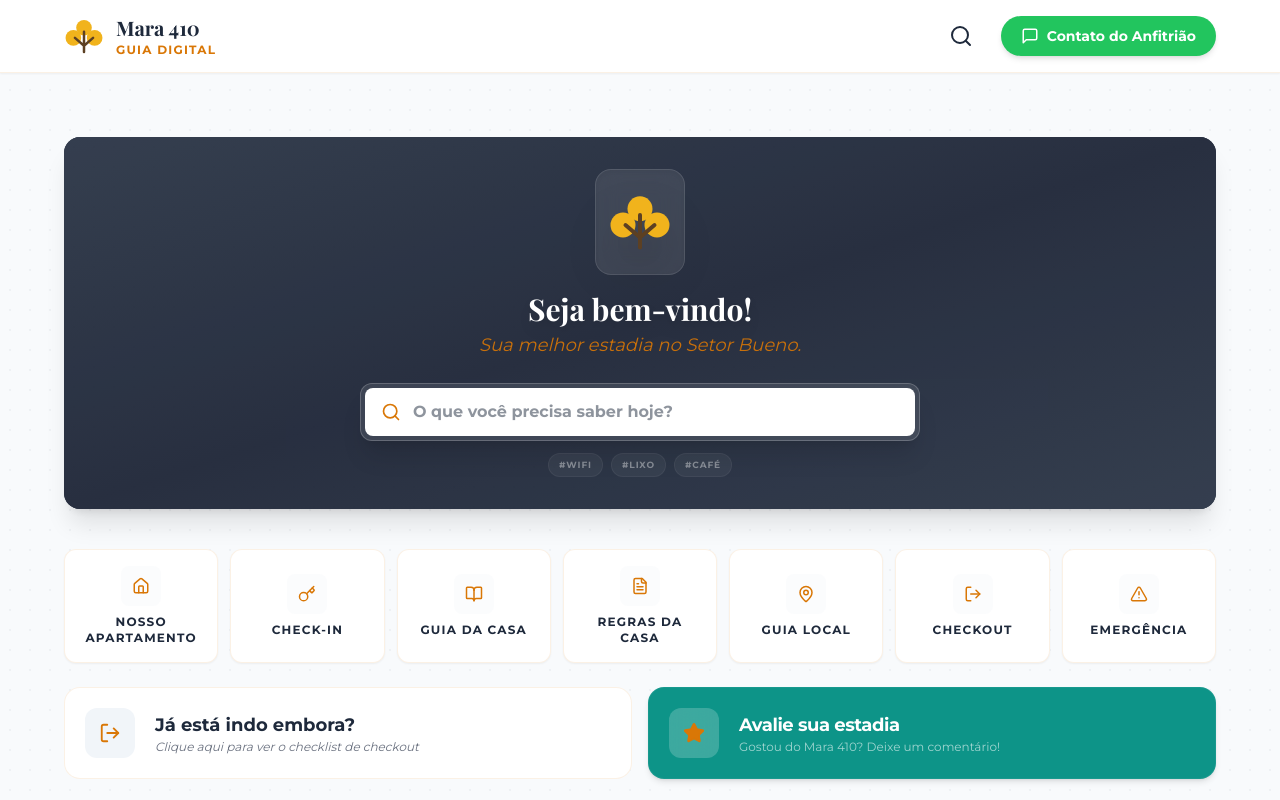
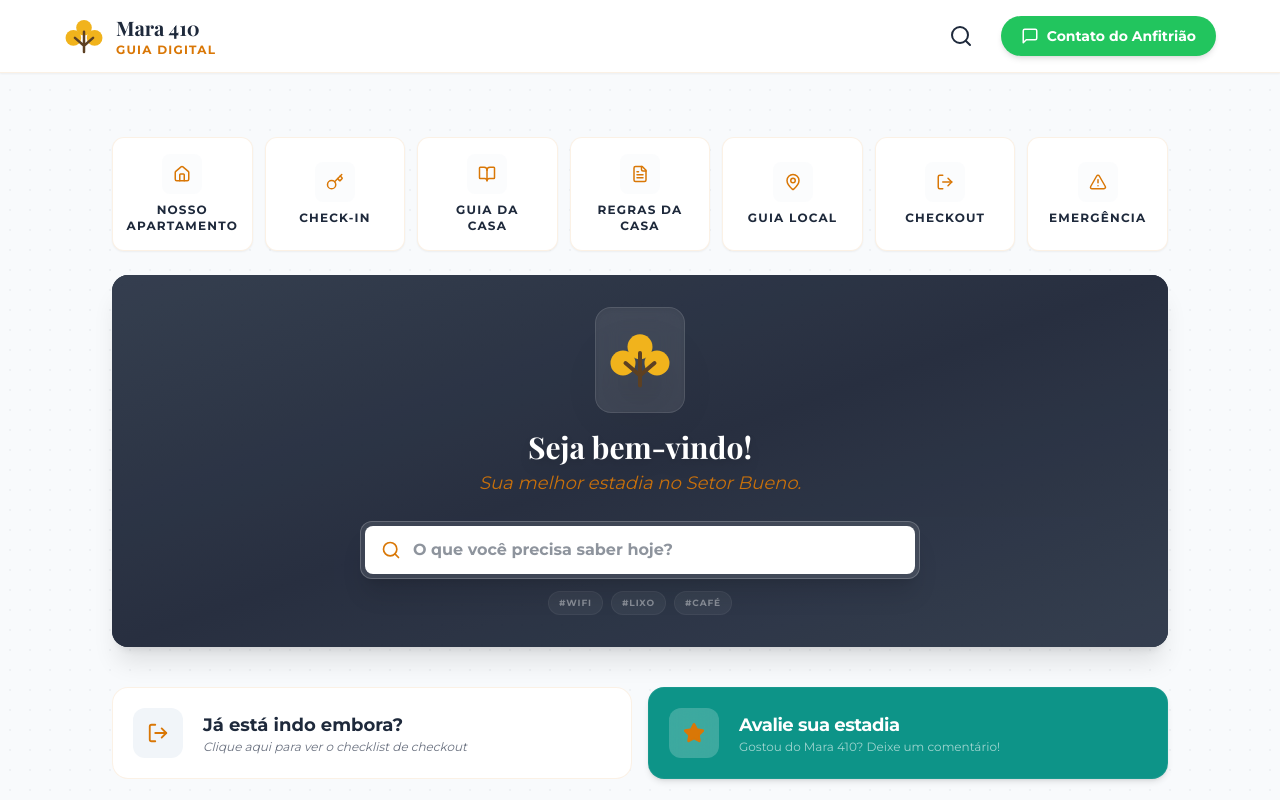
Before and after one commit to wellingtonrodovalho/boasvindas_mara, a React (Vite) app: page / in a window 1280 px wide. Shown: the top 800 px of the page. Built offline with nearby package versions, Linux system fonts and the light colour scheme.

Commit message:
visibilidade dos card iniciais

```diff
--- a/App.tsx
+++ b/App.tsx
@@ -486,24 +486,6 @@ const App: React.FC = () => {
         </div>
       </div>
 
-      {/* Grid de Navegação Principal */}
-      <nav className="grid grid-cols-2 md:grid-cols-4 lg:grid-cols-7 gap-3">
-        {NAV_ITEMS.map((item) => (
-          <button
-            key={item.id}
-            onClick={() => setCurrentSection(item.id)}
-            aria-label={`Abrir seção: ${item.label}`}
-            className="flex flex-col items-center justify-center p-3 md:p-4 bg-white border border-brand-yellow/10 rounded-xl shadow-sm hover:shadow"
-          >
-            <div className="w-8 h-8 md:w-10 md:h-10 bg-brand-lightYellow/30 rounded-lg flex items-center justify-center text-brand-yellow mb-2">
-              {React.cloneElement(item.icon as React.ReactElement<any>, { size: 18 })}
-            </div>
-            <span className="text-[10px] md:text-xs font-bold text-brand-brown text-center leading-tight uppercase tracking-widest px-1">
-              {item.label}
-            </span>
-          </button>
-        ))}
-      </nav>
 
       {/* Quick Check-out & Evaluation */}
       <div className="grid grid-cols-1 md:grid-cols-2 gap-4">
@@ -1259,8 +1241,44 @@ const App: React.FC = () => {
   return (
     <div className="min-h-screen w-full font-sans pb-10">
       {renderHeader()}
-      <main className="p-4 md:p-12 md:pt-16">
-        {currentSection === AppSection.HOME ? renderHome() : renderSection()}
+      <main className="p-4 md:p-12 md:pt-16 max-w-6xl mx-auto w-full flex flex-col gap-6">
+
+        {/*Persistent Navigation Cards Grid */}
+        <nav className="grid grid-cols-2 sm:grid-cols-4 md:grid-cols-4 lg:grid-cols-7 gap-3 w-full animate-fade-in" aria-label="Menu Principal">
+          {NAV_ITEMS.map((item) => {
+            const isActive = currentSection === item.id;
+            return (
+              <button
+                key={item.id}
+                onClick={() => setCurrentSection(item.id)}
+                aria-label={`Abrir seção: ${item.label}`}
+                className={`flex flex-col items-center justify-center p-3 md:p-4 rounded-xl transition-all ${
+                  isActive
+                    ? 'bg-brand-lightYellow/35 border-2 border-brand-yellow shadow-md scale-[1.02]'
+                    : 'bg-white border border-brand-yellow/10 hover:border-brand-yellow/30 shadow-sm hover:shadow'
+                }`}
+              >
+                <div className={`w-8 h-8 md:w-10 md:h-10 rounded-lg flex items-center justify-center mb-2 transition-all ${
+                  isActive
+                    ? 'bg-brand-yellow text-white shadow-sm'
+                    : 'bg-brand-lightYellow/30 text-brand-yellow'
+                }`}>
+                  {React.cloneElement(item.icon as React.ReactElement<any>, { size: 18 })}
+                </div>
+                <span className={`text-[10px] md:text-xs font-bold text-center leading-tight uppercase tracking-widest px-1 ${
+                  isActive ? 'text-brand-brown font-black' : 'text-brand-brown'
+                }`}>
+                  {item.label}
+                </span>
+              </button>
+            );
+          })}
+        </nav>
+
+        {/* Dynamic Section Content */}
+        <div className="w-full">
+          {currentSection === AppSection.HOME ? renderHome() : renderSection()}
+        </div>
       </main>
 
       <ProfessionalFooter />
```
